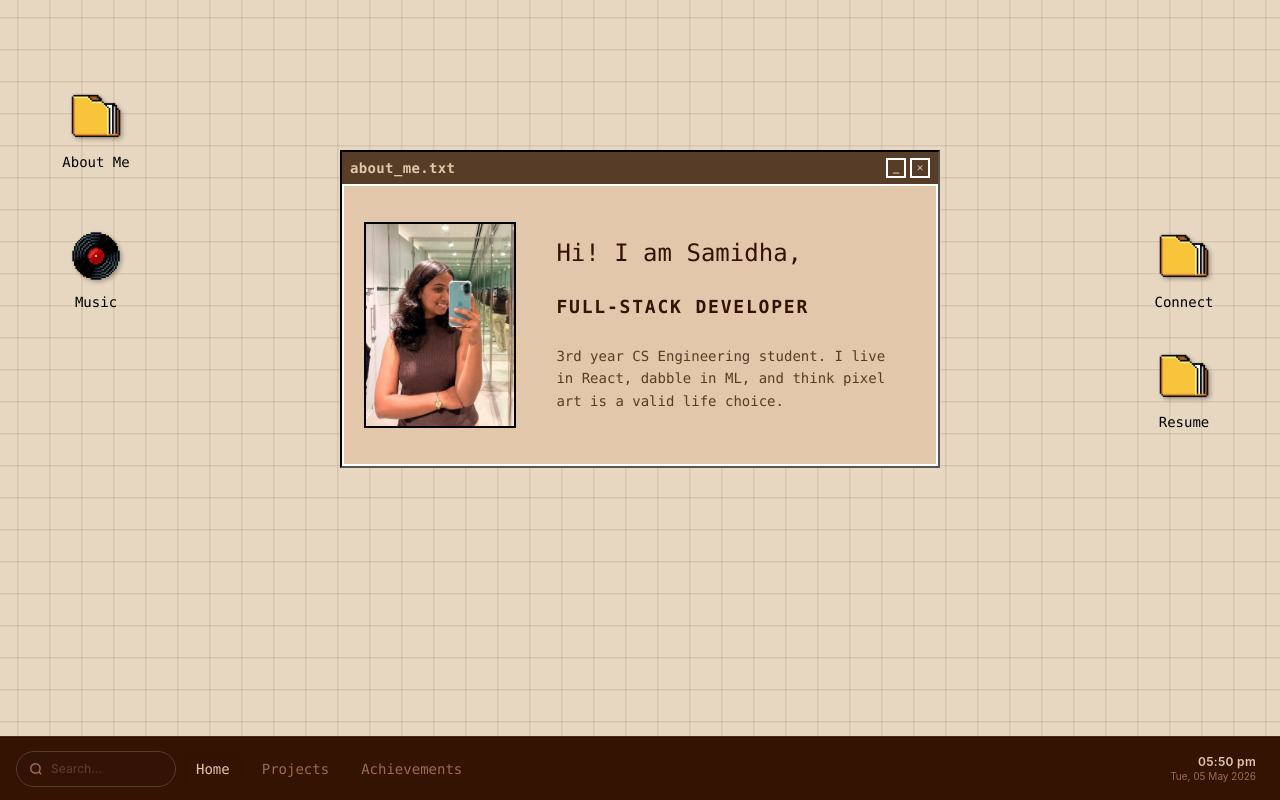
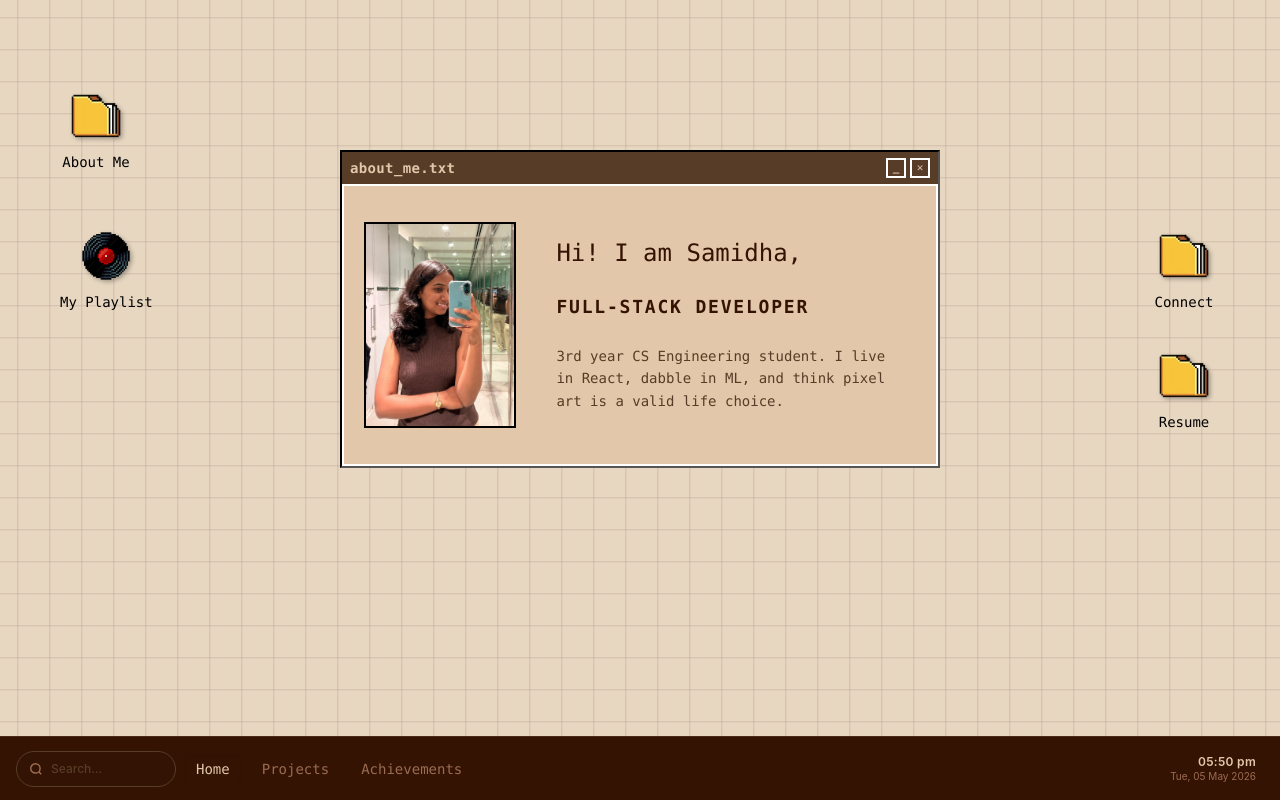
Before and after one commit to Sami210105/portfolio, a React (Vite) app: page / in a window 1280 px wide. Built offline with nearby package versions, Linux system fonts and the light colour scheme.

Commit message:
added icon

```diff
--- a/index.html
+++ b/index.html
@@ -2,7 +2,7 @@
 <html lang="en">
   <head>
     <meta charset="UTF-8" />
-    <link rel="icon" type="image/svg+xml" href="/favicon.svg" />
+    <link rel="icon" type="image/svg+xml" href="/icons/portfolio.png" />
     <meta name="viewport" content="width=device-width, initial-scale=1.0" />
     <title>portfolio-v2</title>
   </head>
--- a/src/components/pages/HomePage.jsx
+++ b/src/components/pages/HomePage.jsx
@@ -13,7 +13,7 @@ import folderResume   from '../../assets/folder-resume.png';
 
 const folders = [
   { id: 'about',   label: 'About Me', icon: folderAbout,   pos: { top: '80px',  left: '60px'  } },
-  { id: 'music',   label: 'Music',    icon: folderMusic,   pos: { top: '220px', left: '60px'  } },
+  { id: 'music',   label: 'My Playlist',    icon: folderMusic,   pos: { top: '220px', left: '60px'  } },
   { id: 'connect', label: 'Connect',  icon: folderConnect, pos: { top: '220px', right: '60px' } },
   { id: 'resume',  label: 'Resume',   icon: folderResume,  pos: { top: '340px', right: '60px' } },
 ];
```
Also changed, not shown: public/icons/portfolio.png (added).
